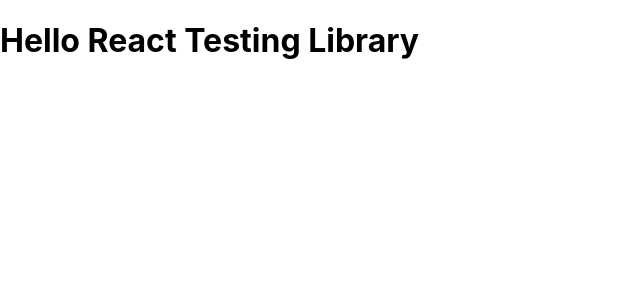
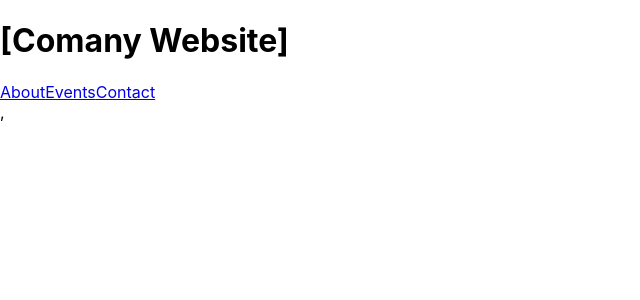
Before and after one commit to lakshmansha/react-essentials, a React (Create React App) app: page / in a window 1280 px wide. Shown: the top 300 px of the page, without its empty margins (0-640 px from the left). Built offline with nearby package versions, Linux system fonts and the light colour scheme.

Commit message:
Added Router.

```diff
--- a/package.json
+++ b/package.json
@@ -6,8 +6,11 @@
     "@testing-library/jest-dom": "^5.15.0",
     "@testing-library/react": "^11.2.7",
     "@testing-library/user-event": "^12.8.3",
+    "history": "^5.1.0",
     "react": "^17.0.2",
     "react-dom": "^17.0.2",
+    "react-router": "^6.0.0-beta.8",
+    "react-router-dom": "^6.0.0-beta.8",
     "react-scripts": "4.0.3",
     "web-vitals": "^1.1.2"
   },
--- a/src/App.js
+++ b/src/App.js
@@ -1,9 +1,22 @@
-import { useState, useEffect } from 'react'
+import React from 'react'
 import './App.css';
+import { Routes, Route } from 'react-router-dom';
+import { About, Contact, Events, Home, Whoops404, Services, CompanyHistory, Location } from './pages';
+
 
 function App() {
   return (<div>
-    <h1>Hello React Testing Library</h1>
+    <Routes>
+      <Route path="/" element={<Home />} />
+      <Route path="/about" element={<About />}>
+        <Route path="services" element={<Services />} />
+        <Route path="history" element={<CompanyHistory />} />
+        <Route path="location" element={<Location />} />
+      </Route>
+      <Route path="/events" element={<Events />} />
+      <Route path="/contact" element={<Contact />} />
+      <Route path="*" element={<Whoops404 />} />
+    </Routes>
   </div>);
 
 }
--- a/src/index.js
+++ b/src/index.js
@@ -3,9 +3,12 @@
 import './index.css';
 import App from './App';
 import reportWebVitals from './reportWebVitals';
+import { BrowserRouter as Router } from "react-router-dom";
 
 ReactDOM.render(
-  <App login="lakshmansha"/>,
+  <Router>
+    <App />,
+  </Router>,
   document.getElementById('root')
 );
 
--- /dev/null
+++ b/src/pages.js
@@ -0,0 +1,74 @@
+import React from 'react';
+import { Link, useLocation, Outlet } from 'react-router-dom';
+
+export function Home() {
+    return (
+        <div>
+            <h1>[Comany Website]</h1>
+            <nav>
+                <Link to="about">About</Link>
+                <Link to="events">Events</Link>
+                <Link to="contact">Contact</Link>
+            </nav>
+        </div>
+    )
+}
+
+export function About() {
+    return (
+        <div>
+            <h1>[About]</h1>
+            <Outlet />
+        </div>
+    )
+}
+
+export function Services() {
+    return (
+        <div>
+            <h2>Our Services</h2>
+        </div>
+    )
+}
+
+export function CompanyHistory() {
+    return (
+        <div>
+            <h2>Our Company History</h2>
+        </div>
+    )
+}
+
+export function Location() {
+    return (
+        <div>
+            <h2>Our Location</h2>
+        </div>
+    )
+}
+
+export function Events() {
+    return (
+        <div>
+            <h1>[Events]</h1>
+        </div>
+    )
+}
+
+export function Contact() {
+    return (
+        <div>
+            <h1>[Contact]</h1>
+        </div>
+    )
+}
+
+export function Whoops404() {
+    let location = useLocation();
+    console.log(location);
+    return (
+        <div>
+            <h1>Resource not fount at {location.pathname}!</h1>
+        </div>
+    )
+}
```
Also changed, not shown: 1 other file (tests, documents, lock files or other folders).
